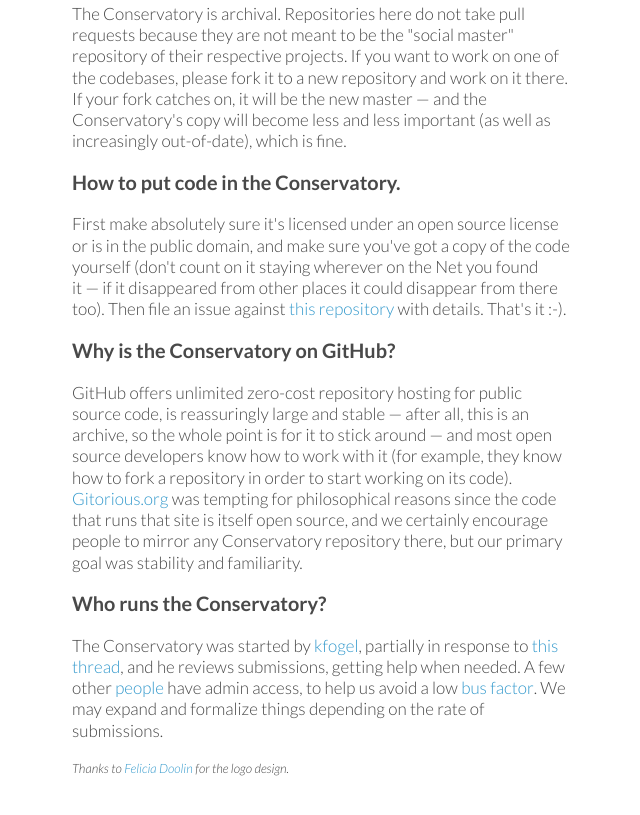
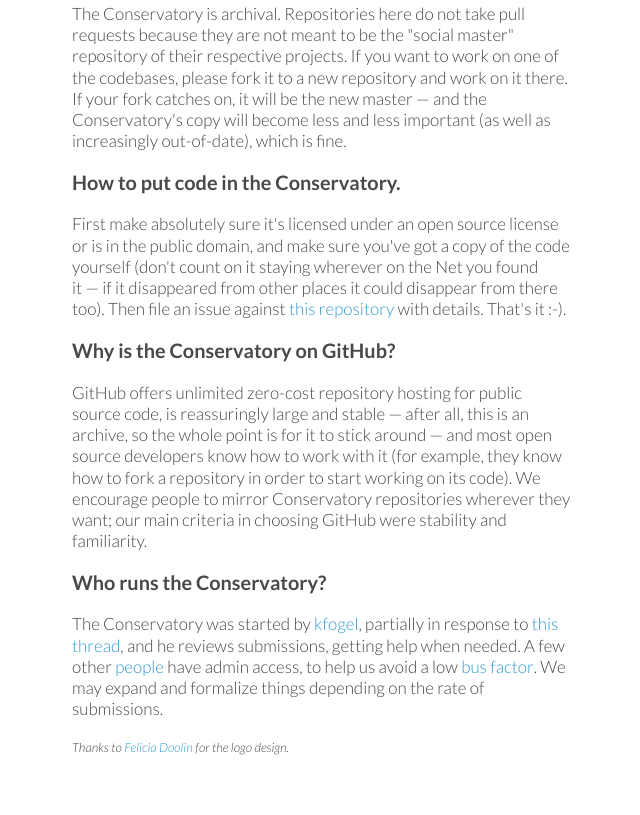
Before and after one commit to Conservatory/conservatory.github.io, a plain HTML site: page index.html in a window 1280 px wide. Shown: the part 699-1514 px from the top of the page, without its empty margins (498-1138 px from the left). Drawn offline with Linux system fonts and the light colour scheme.

Commit message:
Don't mention Gitorious, since it's defunct
Generically encourage people to mirror, without specifying where they might mirror.

```diff
--- a/index.html
+++ b/index.html
@@ -50,7 +50,7 @@
 
 <div id="why-github" title="why-github" ><h3>Why is the Conservatory on GitHub?</h3>
 
-<p>GitHub offers unlimited zero-cost repository hosting for public source code, is reassuringly large and stable&nbsp;&mdash;&nbsp;after all, this is an archive, so the whole point is for it to stick around&nbsp;&mdash;&nbsp;and most open source developers know how to work with it (for example, they know how to fork a repository in order to start working on its code).  <a href="https://gitorious.org/">Gitorious.org</a> was tempting for philosophical reasons since the code that runs that site is itself open source, and we certainly encourage people to mirror any Conservatory repository there, but our primary goal was stability and familiarity.</p></div>
+<p>GitHub offers unlimited zero-cost repository hosting for public source code, is reassuringly large and stable&nbsp;&mdash;&nbsp;after all, this is an archive, so the whole point is for it to stick around&nbsp;&mdash;&nbsp;and most open source developers know how to work with it (for example, they know how to fork a repository in order to start working on its code).  We encourage people to mirror Conservatory repositories wherever they want; our main criteria in choosing GitHub were stability and familiarity.</p></div>
 
 <div id="who" title="who" ><h3>Who runs the Conservatory?</h3>
 
```
